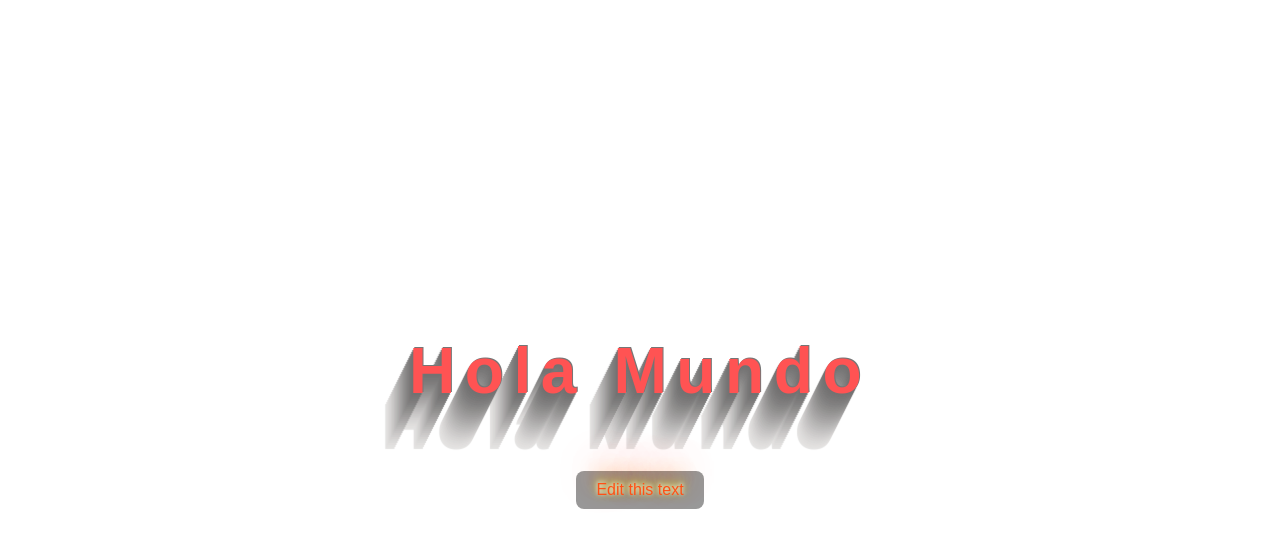
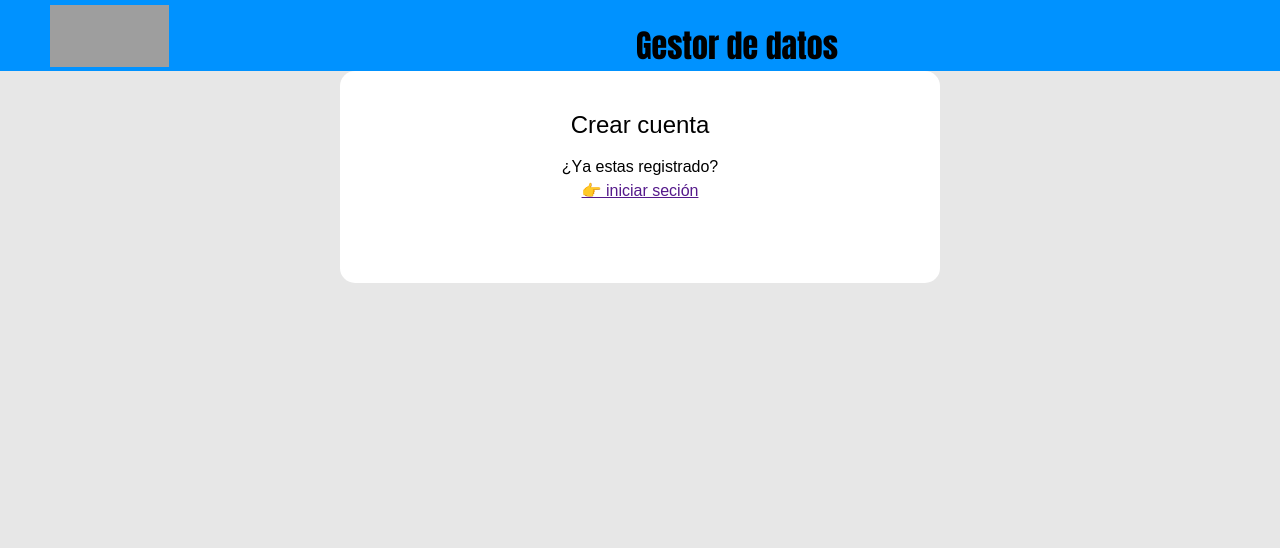
Before and after one commit to RexR848/Proyecto-M.-Gestor-de-gastos, a plain HTML site: page index.html in a window 1280 px wide. Drawn offline with Linux system fonts and the light colour scheme; grey boxes are pictures that could not be loaded.

Commit message:
inicio de secion (base)

```diff
--- a/index.html
+++ b/index.html
@@ -1,13 +1,11 @@
 <!DOCTYPE html>
-<html lang="es">
-<head>
-    <meta charset="UTF-8" />
-    <meta name="viewport" content="width=device-width, initial-scale=1" />
-    <title>Hola Mundo</title>
-    <link rel="stylesheet" href="styles.css">
-</head>
-<body>
-    <h1 class="demotext">Hola Mundo</h1>
-    <div class="glow-text">Edit this text</div>
-</body>
+<html>
+  <head>
+    <title>Web</title>
+  <meta charset="utf-8"/>
+  <meta name="viewport" content="width=device-width,initial-scale=1"/>
+  <meta name="robots" content="index,follow"/>
+  <link rel="stylesheet" href="styles.css">
+  </head>
+  <body id="iq5g"><header id="i4fr" class="head"><img src="https://media-public.canva.com/dOz7Q/MAF9UkdOz7Q/1/t.png" alt="GrapesJS Logo" id="igri" class="logo"/><h1 id="ihaoy"><span id="ixwaa" class="OYPEnA font-feature-liga-off font-feature-clig-off font-feature-calt-off text-decoration-none text-strikethrough-none">Gestor de datos</span></h1></header><div id="i17x" class="card"><h1 id="i0im" class="title"><span id="im9th" class="OYPEnA font-feature-liga-off font-feature-clig-off font-feature-calt-off text-decoration-none text-strikethrough-none">Crear cuenta</span></h1><p id="iq8ms" class="paragraph"><span id="iq5tx" class="OYPEnA font-feature-liga-off font-feature-clig-off font-feature-calt-off text-decoration-none text-strikethrough-none">¿Ya estas registrado?</span><span id="i4cj6" class="OYPEnA font-feature-liga-off font-feature-clig-off font-feature-calt-off text-decoration-none text-strikethrough-none white-space-prewrap"></span><br/><a href="" id="ij6zr">👉 iniciar seción</a></p></div></body>
 </html>
--- a/styles.css
+++ b/styles.css
@@ -1,36 +1,133 @@
 /*https://htmlcheatsheet.com/css/*/
-@import url('https://fonts.googleapis.com/css2?family=Press+Start+2P&display=swap');
-
-.demotext {
-color: #ff5353;
-background-color: #ffffff;
-letter-spacing: .15em;
-text-shadow: 1px -1px 0 #767676, -1px 2px 1px #737272, -2px 4px 1px #767474, -3px 6px 1px #787777, -4px 8px 1px #7b7a7a, -5px 10px 1px #7f7d7d, -6px 12px 1px #828181, -7px 14px 1px #868585, -8px 16px 1px #8b8a89, -9px 18px 1px #8f8e8d, -10px 20px 1px #949392, -11px 22px 1px #999897, -12px 24px 1px #9e9c9c, -13px 26px 1px #a3a1a1, -14px 28px 1px #a8a6a6, -15px 30px 1px #adabab, -16px 32px 1px #b2b1b0, -17px 34px 1px #b7b6b5, -18px 36px 1px #bcbbba, -19px 38px 1px #c1bfbf, -20px 40px 1px #c6c4c4, -21px 42px 1px #cbc9c8, -22px 44px 1px #cfcdcd, -23px 46px 1px #d4d2d1, -24px 48px 1px #d8d6d5, -25px 50px 1px #dbdad9, -26px 52px 1px #dfdddc, -27px 54px 1px #e2e0df, -28px 56px 1px #e4e3e2;
+* {
+  box-sizing: border-box;
 }
 
 body {
-    margin: 0;
-    padding: 0;
-    font-family: 'Minecraft', Arial, sans-serif;
-    display: flex;
-    justify-content: center;
-    align-items: center;
-    height: 100vh;
-    text-align: center;
-    background-color: #ffffff;
-    flex-direction: column;
+  margin: 0;
+  background-color: #e7e7e7;
+  font-family: Arial, sans-serif;
 }
 
-h1 {
-    font-size: 5vw;
-    color: #ffffff;
+.head {
+  padding: 50px 50px 35px;
 }
 
-.glow-text {
-    color: #ff5015;
-    background-color: #989898;
-    text-shadow: #FFF 0 -1px 4px, #ff0 0 -2px 10px, #ff8000 0 -10px 20px, red 0 -18px 40px;
-    padding: 10px 20px;
-    border-radius: 8px;
-    margin-top: 20px;
+.logo {
+  max-width: 250px;
+  display: block;
+  margin: 0 auto;
 }
+
+.card {
+  max-width: 600px;
+  padding: 40px 45px;
+  background-color: white;
+  border-radius: 15px;
+  margin: 0 auto;
+  color: #333333;
+  font-size: 16px;
+}
+
+.title {
+  color: #af4e8a;
+  font-size: 24px;
+  font-weight: bold;
+  margin: 0;
+  text-align: center;
+}
+
+.subtitle {
+  text-align: center;
+  margin: 0;
+  padding: 25px 0;
+}
+
+.paragraph {
+  line-height: 1.5;
+  margin-bottom: 40px;
+}
+
+.link {
+  color: #af4e8a;
+  text-decoration: none;
+  font-size: 13px;
+}
+
+.footer {
+  margin-top: 30px;
+  text-align: center;
+}
+
+#iq5g {
+  padding-top: 0px;
+  padding-right: 0px;
+  padding-bottom: 0px;
+  padding-left: 0px;
+}
+
+#i4fr {
+  padding-top: 5px;
+  padding-right: 50px;
+  padding-bottom: 4px;
+  padding-left: 50px;
+  background-color: rgba(0, 146, 255, 1);
+}
+
+#igri {
+  height: 62px;
+  position: relative;
+  left: 0px;
+  right: 0px;
+  margin-left: 0px;
+  padding: 0px;
+  margin-top: 0px;
+  margin-right: 1076px;
+  margin-bottom: 0px;
+  width: 119px;
+}
+
+#ihaoy {
+  display: block;
+  align-items: center;
+  flex-direction: row;
+  width: 309px;
+  justify-content: flex-start;
+  position: fixed;
+  left: 636px;
+  top: 0px;
+  padding: 0px;
+  margin: 21.44px 0px;
+}
+
+#ixwaa {
+  font-weight: 400;
+  font-kerning: none;
+  --Ys-XuQ: none;
+  font-family: Impact, Charcoal, sans-serif;
+  width: 7px;
+}
+
+#im9th {
+  color: rgb(0, 0, 0);
+  font-weight: 400;
+  font-kerning: none;
+  --Ys-XuQ: none;
+}
+
+#iq8ms {
+  text-decoration: none;
+  text-align: center;
+}
+
+#iq5tx {
+  color: rgb(0, 0, 0);
+  font-kerning: none;
+  --Ys-XuQ: none;
+}
+
+#i4cj6 {
+  color: rgb(0, 0, 0);
+  font-kerning: none;
+  --Ys-XuQ: none;
+}
```
